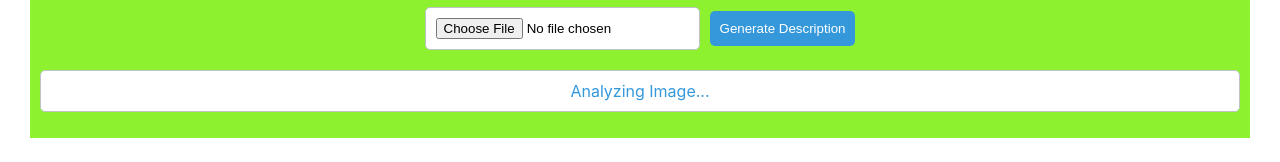
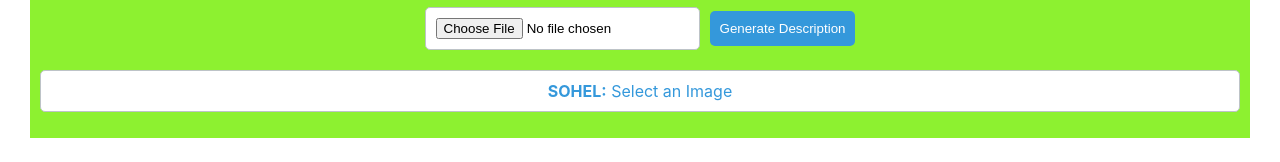
Before and after one commit to soheldatta17/chatbot, a React (Create React App) app: page / in a window 1280 px wide. Both pictures are taken after a click on the button "Analyze Images". Shown: the part 199-361 px from the top of the page. Built offline with nearby package versions, Linux system fonts and the light colour scheme.

Commit message:
Update Pic.js

```diff
--- a/src/Pic.js
+++ b/src/Pic.js
@@ -17,6 +17,7 @@ const Pic = ({setChat}) => {
   const [description, setDescription] = useState('');
   const [loading, setLoading] = useState(false);
   const [selectedImage, setSelectedImage] = useState(null);
+  const [enter, setEnter] = useState('Select an Image')
 
   const simulateTyping = async (text) => {
     setLoading(true);
@@ -60,6 +61,7 @@ const Pic = ({setChat}) => {
         return;
       }
       setLoading(false);
+      setEnter('Analyzing Image...')
 
       const arrayBuffer = await selectedImage.arrayBuffer();
       const base64Data = arrayBufferToBase64(arrayBuffer);
@@ -116,7 +118,7 @@ const Pic = ({setChat}) => {
             />
           </div>
         )}
-        {!loading && <p className="loading">Analyzing Image...</p>}
+        {!loading && <p className="loading"><b>SOHEL:</b> {enter}</p>}
         {loading && description && (
           <p className="description"><b>SOHEL:</b> {description}</p>
         )}
```
